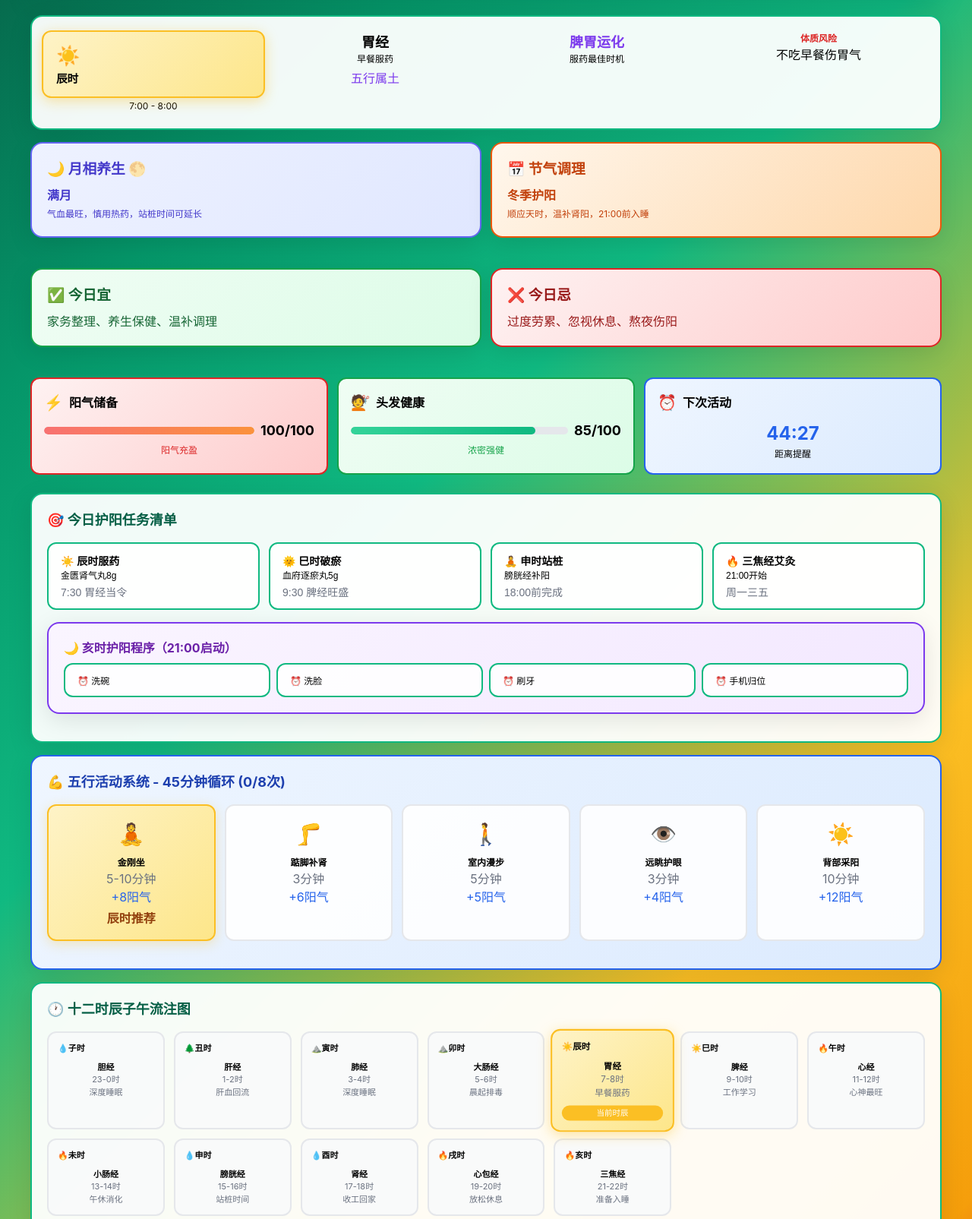
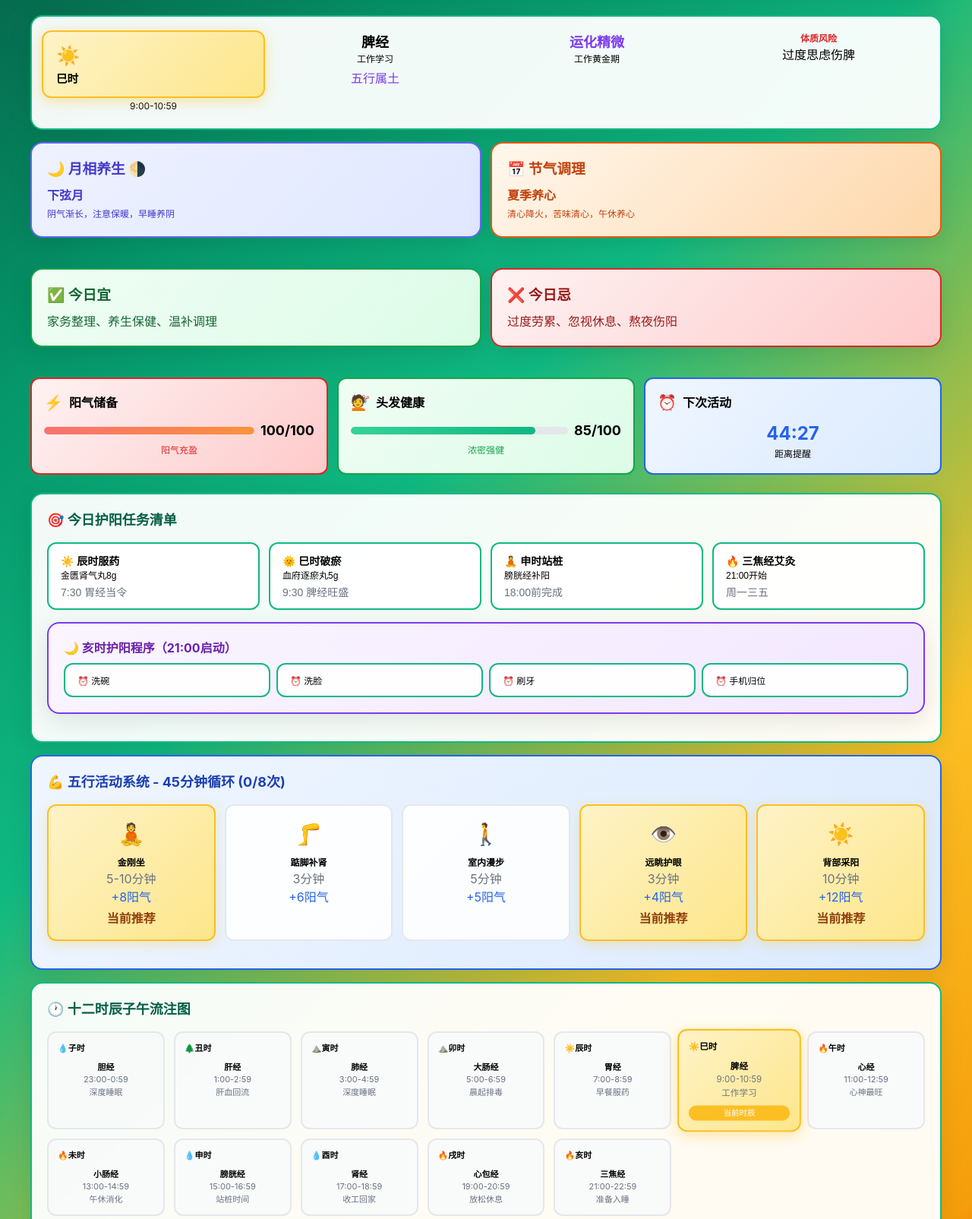
Before and after one commit to haha321-haha/yangsheng-app, a plain HTML site: page index.html in a window 1280 px wide. Shown: the part 148-1753 px from the top of the page at 76% size. Drawn offline with Linux system fonts and the light colour scheme.

Commit message:
Add files via upload
修复时辰显示静态问题

```diff
--- a/index.html
+++ b/index.html
@@ -4,6 +4,8 @@
     <meta charset="UTF-8">
     <meta name="viewport" content="width=device-width, initial-scale=1.0, user-scalable=no">
     <meta name="theme-color" content="#10b981">
+    <meta name="apple-mobile-web-app-capable" content="yes">
+    <meta name="mobile-web-app-capable" content="yes">
     <title>护阳保发智能系统v5</title>
     <style>
         * {
@@ -253,7 +255,7 @@
             <div class="grid grid-4 gap-4">
                 <div class="center">
                     <div class="btn time-slot-current" style="border-color: #fbbf24; background: linear-gradient(135deg, #fef3c7, #fde68a);">
-                        <span style="font-size: 24px;">☀️</span>
+                        <span style="font-size: 24px;" id="currentIcon">☀️</span>
                         <div class="font-bold" id="currentSlotName">辰时</div>
                     </div>
                     <div class="text-sm mt-1" id="timeRange">7:00 - 8:00</div>
@@ -262,17 +264,17 @@
                 <div class="center">
                     <div class="text-lg font-bold" id="organName">胃经</div>
                     <div class="text-sm" id="activityName">早餐服药</div>
-                    <div class="text-xs mt-1" style="color: #7c3aed;">五行属土</div>
+                    <div class="text-xs mt-1" style="color: #7c3aed;" id="elementInfo">五行属土</div>
                 </div>
 
                 <div class="center">
-                    <div class="text-lg font-bold" style="color: #7c3aed;">脾胃运化</div>
-                    <div class="text-sm">服药最佳时机</div>
+                    <div class="text-lg font-bold" style="color: #7c3aed;" id="functionInfo">脾胃运化</div>
+                    <div class="text-sm" id="bestTime">服药最佳时机</div>
                 </div>
 
                 <div class="center">
                     <div class="text-sm font-bold" style="color: #dc2626;">体质风险</div>
-                    <div class="text-xs">不吃早餐伤胃气</div>
+                    <div class="text-xs" id="riskInfo">不吃早餐伤胃气</div>
                 </div>
             </div>
         </div>
@@ -280,18 +282,18 @@
         <!-- 月相节气调理 -->
         <div class="grid grid-2 gap-4 mb-6">
             <div class="card" style="background: linear-gradient(135deg, #eef2ff, #e0e7ff); border-color: #6366f1;">
-                <h3 class="font-bold mb-2" style="color: #4338ca;">🌙 月相养生 🌕</h3>
+                <h3 class="font-bold mb-2" style="color: #4338ca;">🌙 月相养生 <span id="moonPhase">🌕</span></h3>
                 <div style="color: #4338ca;">
-                    <div class="font-bold">满月</div>
-                    <div class="text-sm mt-1">气血最旺，慎用热药，站桩时间可延长</div>
+                    <div class="font-bold" id="moonPhaseName">满月</div>
+                    <div class="text-sm mt-1" id="moonAdvice">气血最旺，慎用热药，站桩时间可延长</div>
                 </div>
             </div>
 
             <div class="card" style="background: linear-gradient(135deg, #fff7ed, #fed7aa); border-color: #ea580c;">
                 <h3 class="font-bold mb-2" style="color: #c2410c;">📅 节气调理</h3>
                 <div style="color: #c2410c;">
-                    <div class="font-bold">冬季护阳</div>
-                    <div class="text-sm mt-1">顺应天时，温补肾阳，21:00前入睡</div>
+                    <div class="font-bold" id="seasonName">冬季护阳</div>
+                    <div class="text-sm mt-1" id="seasonAdvice">顺应天时，温补肾阳，21:00前入睡</div>
                 </div>
             </div>
         </div>
@@ -395,159 +397,18 @@
 
         <!-- 45分钟活动系统 -->
         <div class="card" style="background: linear-gradient(135deg, #eff6ff, #dbeafe); border-color: #2563eb;">
-            <h3 class="text-lg font-bold mb-4" style="color: #1e40af;">💪 五行活动系统 - 45分钟循环 (0/8次)</h3>
+            <h3 class="text-lg font-bold mb-4" style="color: #1e40af;">💪 五行活动系统 - 45分钟循环 <span id="activityCountDisplay">(0/8次)</span></h3>
 
-            <div class="grid grid-3 gap-3 mb-4">
-                <div class="activity-btn activity-btn-recommended" onclick="completeActivity(this, '金刚坐', 8)">
-                    <div style="font-size: 28px; margin-bottom: 8px;">🧘</div>
-                    <div class="font-bold text-sm">金刚坐</div>
-                    <div class="text-xs mb-1" style="color: #6b7280;">5-10分钟</div>
-                    <div class="text-xs" style="color: #2563eb;">+8阳气</div>
-                    <div class="text-xs font-bold mt-1" style="color: #92400e;">辰时推荐</div>
-                </div>
-
-                <div class="activity-btn" onclick="completeActivity(this, '踮脚补肾', 6)">
-                    <div style="font-size: 28px; margin-bottom: 8px;">🦵</div>
-                    <div class="font-bold text-sm">踮脚补肾</div>
-                    <div class="text-xs mb-1" style="color: #6b7280;">3分钟</div>
-                    <div class="text-xs" style="color: #2563eb;">+6阳气</div>
-                </div>
-
-                <div class="activity-btn" onclick="completeActivity(this, '室内漫步', 5)">
-                    <div style="font-size: 28px; margin-bottom: 8px;">🚶</div>
-                    <div class="font-bold text-sm">室内漫步</div>
-                    <div class="text-xs mb-1" style="color: #6b7280;">5分钟</div>
-                    <div class="text-xs" style="color: #2563eb;">+5阳气</div>
-                </div>
-
-                <div class="activity-btn" onclick="completeActivity(this, '远眺护眼', 4)">
-                    <div style="font-size: 28px; margin-bottom: 8px;">👁️</div>
-                    <div class="font-bold text-sm">远眺护眼</div>
-                    <div class="text-xs mb-1" style="color: #6b7280;">3分钟</div>
-                    <div class="text-xs" style="color: #2563eb;">+4阳气</div>
-                </div>
-
-                <div class="activity-btn" onclick="completeActivity(this, '背部采阳', 12)">
-                    <div style="font-size: 28px; margin-bottom: 8px;">☀️</div>
-                    <div class="font-bold text-sm">背部采阳</div>
-                    <div class="text-xs mb-1" style="color: #6b7280;">10分钟</div>
-                    <div class="text-xs" style="color: #2563eb;">+12阳气</div>
-                </div>
+            <div class="grid grid-3 gap-3 mb-4" id="activityGrid">
+                <!-- 活动按钮将根据时辰动态生成 -->
             </div>
         </div>
 
         <!-- 十二时辰经络流注图 -->
         <div class="card">
             <h3 class="text-lg font-bold mb-4" style="color: #065f46;">🕐 十二时辰子午流注图</h3>
-            <div class="grid grid-4 gap-3">
-                <div class="time-slot">
-                    <div class="flex items-center justify-center gap-1 mb-2">
-                        <span>💧</span><span class="font-bold">子时</span>
-                    </div>
-                    <div class="font-bold">胆经</div>
-                    <div class="mb-1" style="color: #6b7280;">23-0时</div>
-                    <div style="color: #6b7280;">深度睡眠</div>
-                </div>
-
-                <div class="time-slot">
-                    <div class="flex items-center justify-center gap-1 mb-2">
-                        <span>🌲</span><span class="font-bold">丑时</span>
-                    </div>
-                    <div class="font-bold">肝经</div>
-                    <div class="mb-1" style="color: #6b7280;">1-2时</div>
-                    <div style="color: #6b7280;">肝血回流</div>
-                </div>
-
-                <div class="time-slot">
-                    <div class="flex items-center justify-center gap-1 mb-2">
-                        <span>⛰️</span><span class="font-bold">寅时</span>
-                    </div>
-                    <div class="font-bold">肺经</div>
-                    <div class="mb-1" style="color: #6b7280;">3-4时</div>
-                    <div style="color: #6b7280;">深度睡眠</div>
-                </div>
-
-                <div class="time-slot">
-                    <div class="flex items-center justify-center gap-1 mb-2">
-                        <span>⛰️</span><span class="font-bold">卯时</span>
-                    </div>
-                    <div class="font-bold">大肠经</div>
-                    <div class="mb-1" style="color: #6b7280;">5-6时</div>
-                    <div style="color: #6b7280;">晨起排毒</div>
-                </div>
-
-                <div class="time-slot time-slot-current">
-                    <div class="flex items-center justify-center gap-1 mb-2">
-                        <span>☀️</span><span class="font-bold">辰时</span>
-                    </div>
-                    <div class="font-bold">胃经</div>
-                    <div class="mb-1" style="color: #6b7280;">7-8时</div>
-                    <div style="color: #6b7280;">早餐服药</div>
-                    <div style="background: #fbbf24; color: white; padding: 2px 8px; border-radius: 12px; font-size: 10px; margin-top: 8px;">当前时辰</div>
-                </div>
-
-                <div class="time-slot">
-                    <div class="flex items-center justify-center gap-1 mb-2">
-                        <span>☀️</span><span class="font-bold">巳时</span>
-                    </div>
-                    <div class="font-bold">脾经</div>
-                    <div class="mb-1" style="color: #6b7280;">9-10时</div>
-                    <div style="color: #6b7280;">工作学习</div>
-                </div>
-
-                <div class="time-slot">
-                    <div class="flex items-center justify-center gap-1 mb-2">
-                        <span>🔥</span><span class="font-bold">午时</span>
-                    </div>
-                    <div class="font-bold">心经</div>
-                    <div class="mb-1" style="color: #6b7280;">11-12时</div>
-                    <div style="color: #6b7280;">心神最旺</div>
-                </div>
-
-                <div class="time-slot">
-                    <div class="flex items-center justify-center gap-1 mb-2">
-                        <span>🔥</span><span class="font-bold">未时</span>
-                    </div>
-                    <div class="font-bold">小肠经</div>
-                    <div class="mb-1" style="color: #6b7280;">13-14时</div>
-                    <div style="color: #6b7280;">午休消化</div>
-                </div>
-
-                <div class="time-slot">
-                    <div class="flex items-center justify-center gap-1 mb-2">
-                        <span>💧</span><span class="font-bold">申时</span>
-                    </div>
-                    <div class="font-bold">膀胱经</div>
-                    <div class="mb-1" style="color: #6b7280;">15-16时</div>
-                    <div style="color: #6b7280;">站桩时间</div>
-                </div>
-
-                <div class="time-slot">
-                    <div class="flex items-center justify-center gap-1 mb-2">
-                        <span>💧</span><span class="font-bold">酉时</span>
-                    </div>
-                    <div class="font-bold">肾经</div>
-                    <div class="mb-1" style="color: #6b7280;">17-18时</div>
-                    <div style="color: #6b7280;">收工回家</div>
-                </div>
-
-                <div class="time-slot">
-                    <div class="flex items-center justify-center gap-1 mb-2">
-                        <span>🔥</span><span class="font-bold">戌时</span>
-                    </div>
-                    <div class="font-bold">心包经</div>
-                    <div class="mb-1" style="color: #6b7280;">19-20时</div>
-                    <div style="color: #6b7280;">放松休息</div>
-                </div>
-
-                <div class="time-slot">
-                    <div class="flex items-center justify-center gap-1 mb-2">
-                        <span>🔥</span><span class="font-bold">亥时</span>
-                    </div>
-                    <div class="font-bold">三焦经</div>
-                    <div class="mb-1" style="color: #6b7280;">21-22时</div>
-                    <div style="color: #6b7280;">准备入睡</div>
-                </div>
+            <div class="grid grid-4 gap-3" id="timeSlotGrid">
+                <!-- 时辰格子将动态生成 -->
             </div>
         </div>
 
@@ -594,11 +455,191 @@
     </div>
 
     <script>
-        // 简化的状态管理
+        // 十二时辰数据
+        const timeSlots = [
+            { name: '子时', organ: '胆经', time: '23:00-0:59', icon: '💧', element: '水', activity: '深度睡眠', function: '阳气生发', risk: '熬夜伤胆', startHour: 23 },
+            { name: '丑时', organ: '肝经', time: '1:00-2:59', icon: '🌲', element: '木', activity: '肝血回流', function: '养血藏血', risk: '熬夜伤肝', startHour: 1 },
+            { name: '寅时', organ: '肺经', time: '3:00-4:59', icon: '⛰️', element: '金', activity: '深度睡眠', function: '肺气肃降', risk: '失眠伤肺', startHour: 3 },
+            { name: '卯时', organ: '大肠经', time: '5:00-6:59', icon: '⛰️', element: '金', activity: '晨起排毒', function: '排浊通便', risk: '憋便伤肠', startHour: 5 },
+            { name: '辰时', organ: '胃经', time: '7:00-8:59', icon: '☀️', element: '土', activity: '早餐服药', function: '脾胃运化', risk: '不吃早餐伤胃气', startHour: 7 },
+            { name: '巳时', organ: '脾经', time: '9:00-10:59', icon: '☀️', element: '土', activity: '工作学习', function: '运化精微', risk: '过度思虑伤脾', startHour: 9 },
+            { name: '午时', organ: '心经', time: '11:00-12:59', icon: '🔥', element: '火', activity: '心神最旺', function: '心主神明', risk: '过度兴奋伤心', startHour: 11 },
+            { name: '未时', organ: '小肠经', time: '13:00-14:59', icon: '🔥', element: '火', activity: '午休消化', function: '分清泌浊', risk: '饱食伤小肠', startHour: 13 },
+            { name: '申时', organ: '膀胱经', time: '15:00-16:59', icon: '💧', element: '水', activity: '站桩时间', function: '阳气输布', risk: '久坐伤膀胱', startHour: 15 },
+            { name: '酉时', organ: '肾经', time: '17:00-18:59', icon: '💧', element: '水', activity: '收工回家', function: '肾藏精气', risk: '过劳伤肾', startHour: 17 },
+            { name: '戌时', organ: '心包经', time: '19:00-20:59', icon: '🔥', element: '火', activity: '放松休息', function: '护心安神', risk: '情绪波动伤心包', startHour: 19 },
+            { name: '亥时', organ: '三焦经', time: '21:00-22:59', icon: '🔥', element: '火', activity: '准备入睡', function: '三焦通调', risk: '熬夜伤三焦', startHour: 21 }
+        ];
+
+        // 活动系统数据
+        const activities = [
+            { name: '金刚坐', icon: '🧘', duration: '5-10分钟', yang: 8, recommended: ['辰时', '巳时'] },
+            { name: '踮脚补肾', icon: '🦵', duration: '3分钟', yang: 6, recommended: ['申时', '酉时'] },
+            { name: '室内漫步', icon: '🚶', duration: '5分钟', yang: 5, recommended: ['未时', '申时'] },
+            { name: '远眺护眼', icon: '👁️', duration: '3分钟', yang: 4, recommended: ['巳时', '午时'] },
+            { name: '背部采阳', icon: '☀️', duration: '10分钟', yang: 12, recommended: ['辰时', '巳时', '午时'] }
+        ];
+
+        // 月相数据
+        const moonPhases = [
+            { name: '新月', icon: '🌑', advice: '阳气初生，宜静养，少用发散药物' },
+            { name: '上弦月', icon: '🌓', advice: '阳气渐长，可适度运动，温补为主' },
+            { name: '满月', icon: '🌕', advice: '气血最旺，慎用热药，站桩时间可延长' },
+            { name: '下弦月', icon: '🌗', advice: '阴气渐长，注意保暖，早睡养阴' }
+        ];
+
+        // 季节调理
+        const seasons = [
+            { name: '春季养肝', advice: '疏肝理气，少酸多甘，23:00前入睡' },
+            { name: '夏季养心', advice: '清心降火，苦味清心，午休养心' },
+            { name: '秋季养肺', advice: '润肺防燥，白色食物，早睡早起' },
+            { name: '冬季护阳', advice: '顺应天时，温补肾阳，21:00前入睡' }
+        ];
+
+        // 状态管理
         let completedTasks = 0;
         let completedActivities = 0;
         let completedMeds = 0;
-        let activityTimer = 44 * 60 + 32; // 44分32秒
+        let activityTimer = 44 * 60 + 32;
+        let currentTimeSlot = null;
+
+        // 获取当前时辰
+        function getCurrentTimeSlot() {
+            const now = new Date();
+            const hour = now.getHours();
+
+            for (let slot of timeSlots) {
+                if (slot.startHour === 23) {
+                    if (hour === 23 || hour === 0) return slot;
+                } else if (slot.startHour <= hour && hour < slot.startHour + 2) {
+                    return slot;
+                }
+            }
+            return timeSlots[0]; // 默认返回子时
+        }
+
+        // 更新当前时辰显示
+        function updateCurrentTimeSlot() {
+            const slot = getCurrentTimeSlot();
+            currentTimeSlot = slot;
+
+            // 更新当前时辰信息
+            document.getElementById('currentIcon').textContent = slot.icon;
+            document.getElementById('currentSlotName').textContent = slot.name;
+            document.getElementById('timeRange').textContent = slot.time;
+            document.getElementById('organName').textContent = slot.organ;
+            document.getElementById('activityName').textContent = slot.activity;
+            document.getElementById('elementInfo').textContent = `五行属${slot.element}`;
+            document.getElementById('functionInfo').textContent = slot.function;
+            document.getElementById('bestTime').textContent = getBestTimeAdvice(slot.name);
+            document.getElementById('riskInfo').textContent = slot.risk;
+
+            // 更新时辰流注图
+            updateTimeSlotGrid();
+
+            // 更新活动推荐
+            updateActivityRecommendations();
+        }
+
+        // 获取最佳时间建议
+        function getBestTimeAdvice(slotName) {
+            const advices = {
+                '子时': '睡眠养胆',
+                '丑时': '深睡养肝',
+                '寅时': '深睡养肺',
+                '卯时': '排便最佳',
+                '辰时': '服药最佳时机',
+                '巳时': '工作黄金期',
+                '午时': '午休养心',
+                '未时': '消化吸收',
+                '申时': '运动最佳',
+                '酉时': '补肾良机',
+                '戌时': '心包调理',
+                '亥时': '准备睡眠'
+            };
+            return advices[slotName] || '养生调理';
+        }
+
+        // 更新时辰流注图
+        function updateTimeSlotGrid() {
+            const grid = document.getElementById('timeSlotGrid');
+            grid.innerHTML = '';
+
+            timeSlots.forEach(slot => {
+                const div = document.createElement('div');
+                div.className = 'time-slot';
+                if (slot.name === currentTimeSlot.name) {
+                    div.className += ' time-slot-current';
+                }
+
+                div.innerHTML = `
+                    <div class="flex items-center justify-center gap-1 mb-2">
+                        <span>${slot.icon}</span><span class="font-bold">${slot.name}</span>
+                    </div>
+                    <div class="font-bold">${slot.organ}</div>
+                    <div class="mb-1" style="color: #6b7280;">${slot.time.replace('-', '-')}</div>
+                    <div style="color: #6b7280;">${slot.activity}</div>
+                    ${slot.name === currentTimeSlot.name ? '<div style="background: #fbbf24; color: white; padding: 2px 8px; border-radius: 12px; font-size: 10px; margin-top: 8px;">当前时辰</div>' : ''}
+                `;
+
+                grid.appendChild(div);
+            });
+        }
+
+        // 更新活动推荐
+        function updateActivityRecommendations() {
+            const grid = document.getElementById('activityGrid');
+            grid.innerHTML = '';
+
+            activities.forEach(activity => {
+                const div = document.createElement('div');
+                div.className = 'activity-btn';
+
+                // 检查是否为当前时辰推荐
+                if (activity.recommended.includes(currentTimeSlot.name)) {
+                    div.className += ' activity-btn-recommended';
+                }
+
+                div.innerHTML = `
+                    <div style="font-size: 28px; margin-bottom: 8px;">${activity.icon}</div>
+                    <div class="font-bold text-sm">${activity.name}</div>
+                    <div class="text-xs mb-1" style="color: #6b7280;">${activity.duration}</div>
+                    <div class="text-xs" style="color: #2563eb;">+${activity.yang}阳气</div>
+                    ${activity.recommended.includes(currentTimeSlot.name) ? '<div class="text-xs font-bold mt-1" style="color: #92400e;">当前推荐</div>' : ''}
+                `;
+
+                div.onclick = () => completeActivity(div, activity.name, activity.yang);
+                grid.appendChild(div);
+            });
+        }
+
+        // 更新月相
+        function updateMoonPhase() {
+            // 简单模拟，实际应用需要准确的月相计算
+            const dayOfMonth = new Date().getDate();
+            let phase = moonPhases[0];
+
+            if (dayOfMonth >= 7 && dayOfMonth < 15) phase = moonPhases[1];
+            else if (dayOfMonth >= 15 && dayOfMonth < 22) phase = moonPhases[2];
+            else if (dayOfMonth >= 22) phase = moonPhases[3];
+
+            document.getElementById('moonPhase').textContent = phase.icon;
+            document.getElementById('moonPhaseName').textContent = phase.name;
+            document.getElementById('moonAdvice').textContent = phase.advice;
+        }
+
+        // 更新季节
+        function updateSeason() {
+            const month = new Date().getMonth();
+            let season = seasons[3]; // 默认冬季
+
+            if (month >= 2 && month <= 4) season = seasons[0]; // 春季
+            else if (month >= 5 && month <= 7) season = seasons[1]; // 夏季
+            else if (month >= 8 && month <= 10) season = seasons[2]; // 秋季
+
+            document.getElementById('seasonName').textContent = season.name;
+            document.getElementById('seasonAdvice').textContent = season.advice;
+        }
 
         // 显示通知
         function showNotification(message) {
@@ -638,6 +679,7 @@
 
                 completedActivities++;
                 document.getElementById('activityCount').textContent = completedActivities + '/8次';
+                document.getElementById('activityCountDisplay').textContent = `(${completedActivities}/8次)`;
 
                 updateSummary();
                 showNotification(`${activityName}完成！阳气+${yangBonus}`);
@@ -666,7 +708,7 @@
                 document.getElementById('activityTimer').textContent = '该活动了！';
                 if (activityTimer === 0) {
                     showNotification('⏰ 45分钟到！该活动了！');
-                    activityTimer = -1; // 防止重复提醒
+                    activityTimer = -1;
                 }
             }
         }
@@ -683,14 +725,26 @@
         // 初始化
         function init() {
             updateCurrentTime();
+            updateCurrentTimeSlot();
+            updateMoonPhase();
+            updateSeason();
             updateSummary();
 
             // 每秒更新计时器
             setInterval(updateActivityTimer, 1000);
 
+            // 每分钟检查时辰变化
+            setInterval(() => {
+                const newSlot = getCurrentTimeSlot();
+                if (newSlot.name !== currentTimeSlot.name) {
+                    updateCurrentTimeSlot();
+                    showNotification(`⏰ 现在是${newSlot.name}，${newSlot.organ}当令！`);
+                }
+            }, 60000);
+
             // 显示欢迎通知
             setTimeout(() => {
-                showNotification('🌸 护阳保发系统v5已启动！开始您的21天养生之旅吧！');
+                showNotification(`🌸 现在是${currentTimeSlot.name}（${currentTimeSlot.time}），${currentTimeSlot.organ}当令！`);
             }, 1000);
         }
 
```
